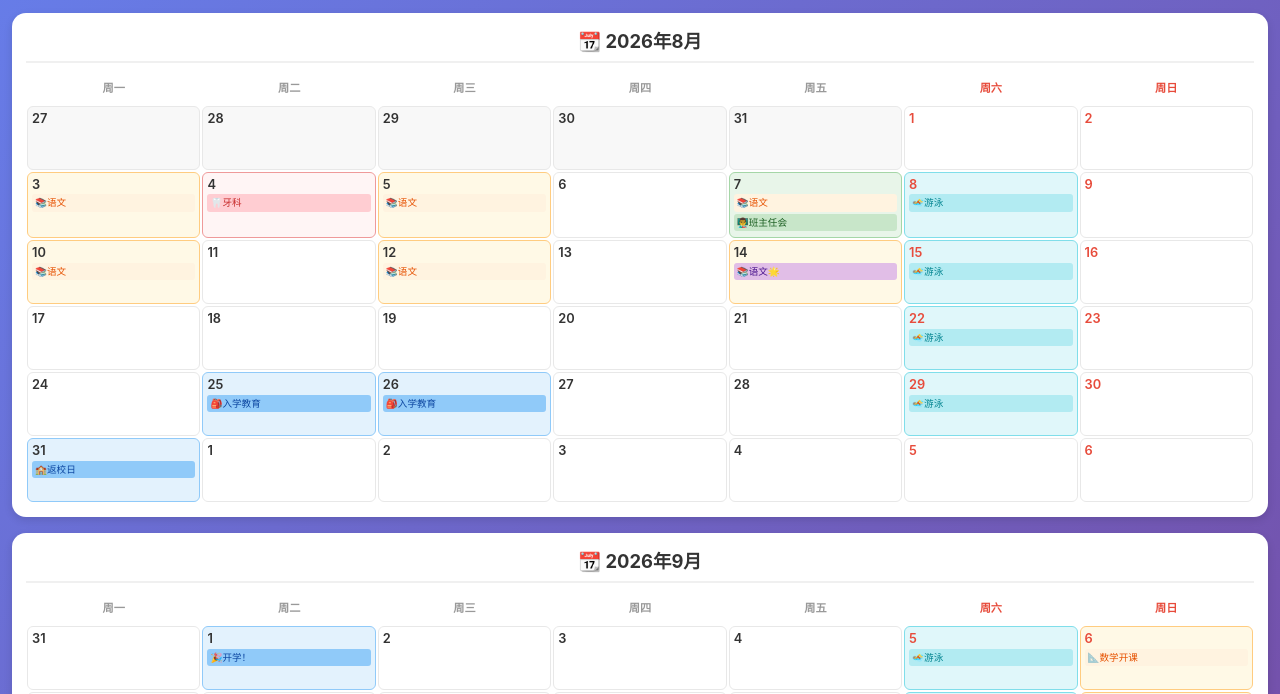
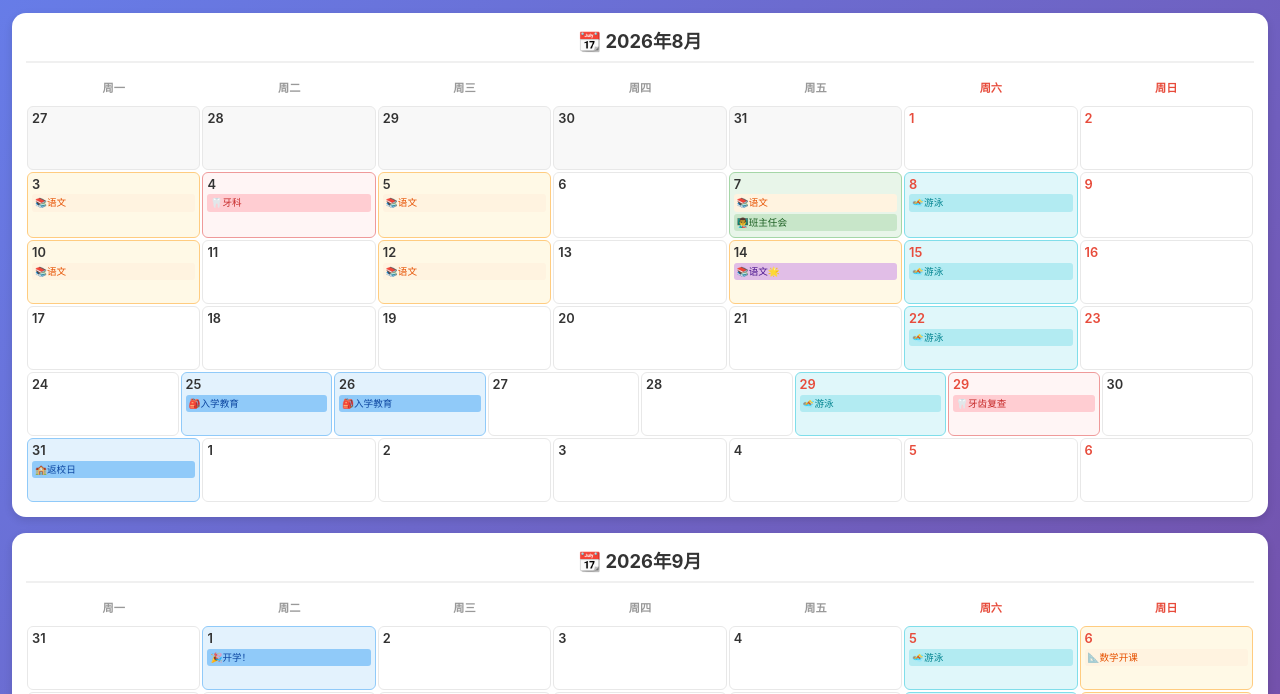
Before and after one commit to lunatichometest/kids-schedule, a plain HTML site: page calendar.html in a window 1280 px wide. Shown: the part 80-774 px from the top of the page. Drawn offline with Linux system fonts and the light colour scheme.

Commit message:
feat: 8/29 09:30 牙齿复查（瓜瓜、果果）

```diff
--- a/calendar.html
+++ b/calendar.html
@@ -205,6 +205,7 @@ header p { font-size: 0.85em; opacity: 0.9; }
         <div class="day-cell"><div class="day-num">27</div></div>
         <div class="day-cell"><div class="day-num">28</div></div>
         <div class="day-cell swim"><div class="day-num">29</div><span class="event-pill pill-swim">🏊游泳</span></div>
+        <div class="day-cell important"><div class="day-num">29</div><span class="event-pill pill-dental">🦷牙齿复查</span></div>
         <div class="day-cell"><div class="day-num">30</div></div>
     </div>
     <!-- 第6周：8/31 -->
```
Also changed, not shown: 1 other file.
